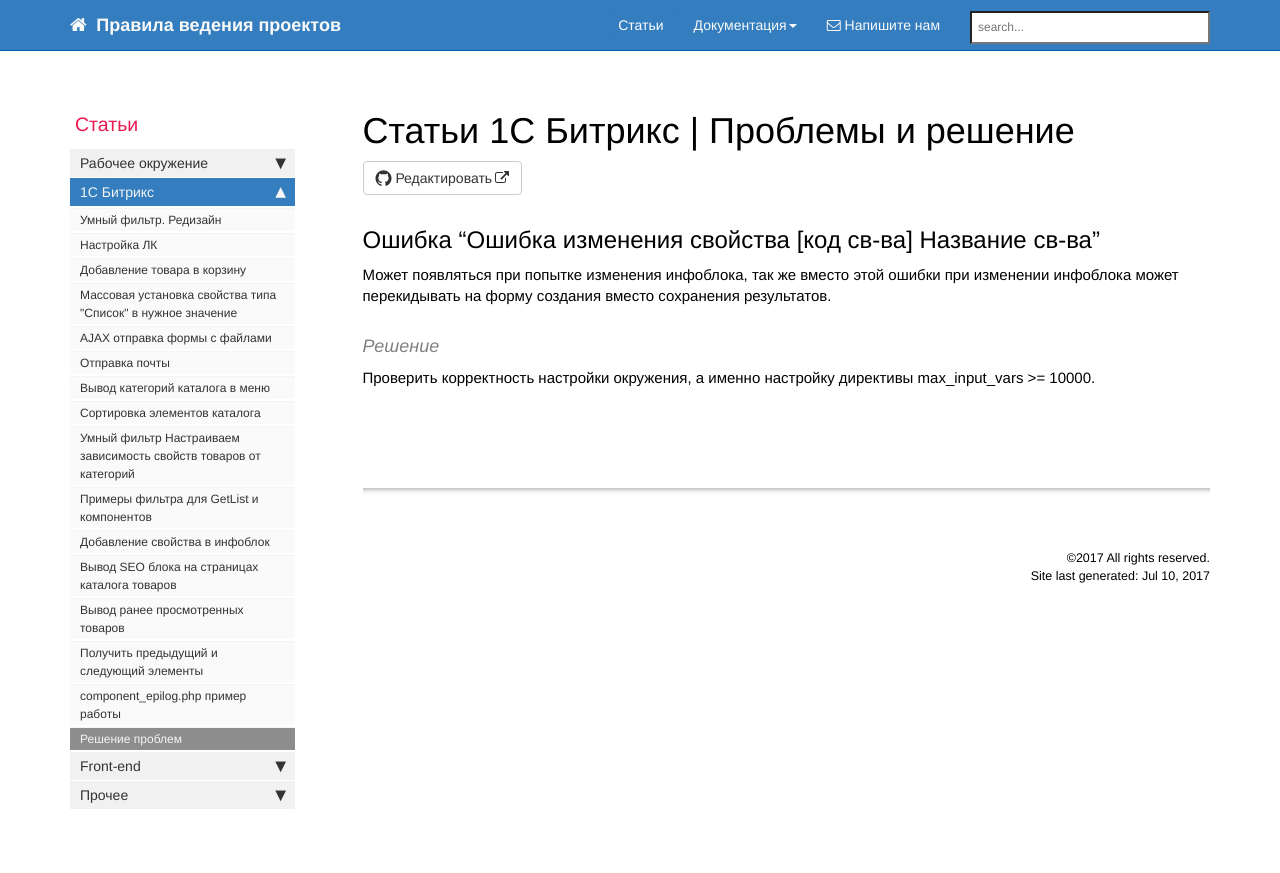
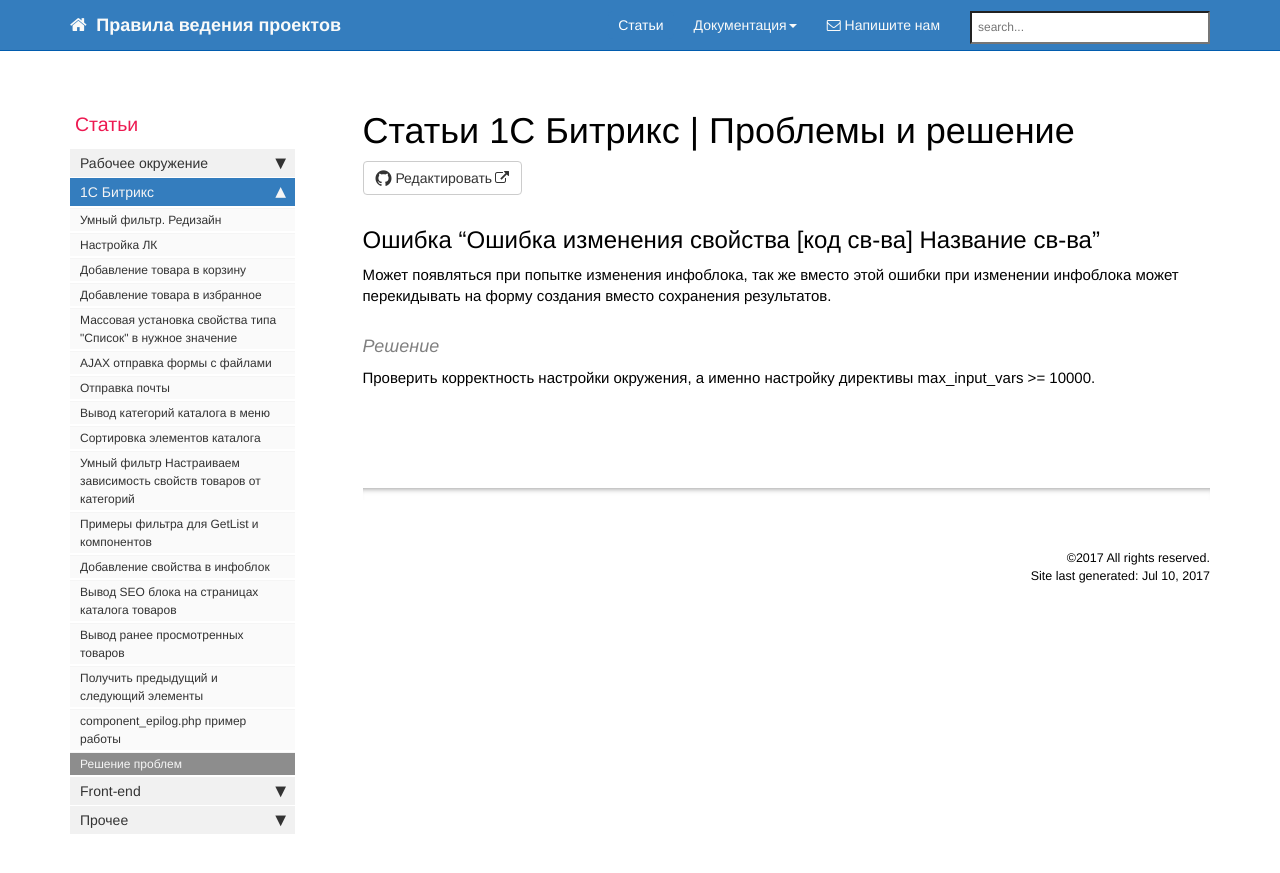
Before and after one commit to gdecider/gdecider.github.io, a Jekyll site: the page built from pages/articles/articles_bx_problems.md, in a window 1280 px wide. Shown: the top 873 px of the page. Built offline with Jekyll 4.4.1, drawn with Linux system fonts in a browser that asks for light colours; nearby versions of some CDN libraries; comment, search, counter and statistics services are not loaded.

Commit message:
Update articles_sidebar.yml

```diff
--- a/_data/sidebars/articles_sidebar.yml
+++ b/_data/sidebars/articles_sidebar.yml
@@ -66,6 +66,10 @@
 
     - title: Добавление товара в корзину
       url: /articles_bx-cart-product-add.html
+      output: web, pdf
+
+    - title: Добавление товара в избранное
+      url: /articles_bx-compare-product-add.html
       output: web, pdf
 
     - title: Массовая установка свойства типа "Список" в нужное значение
```
